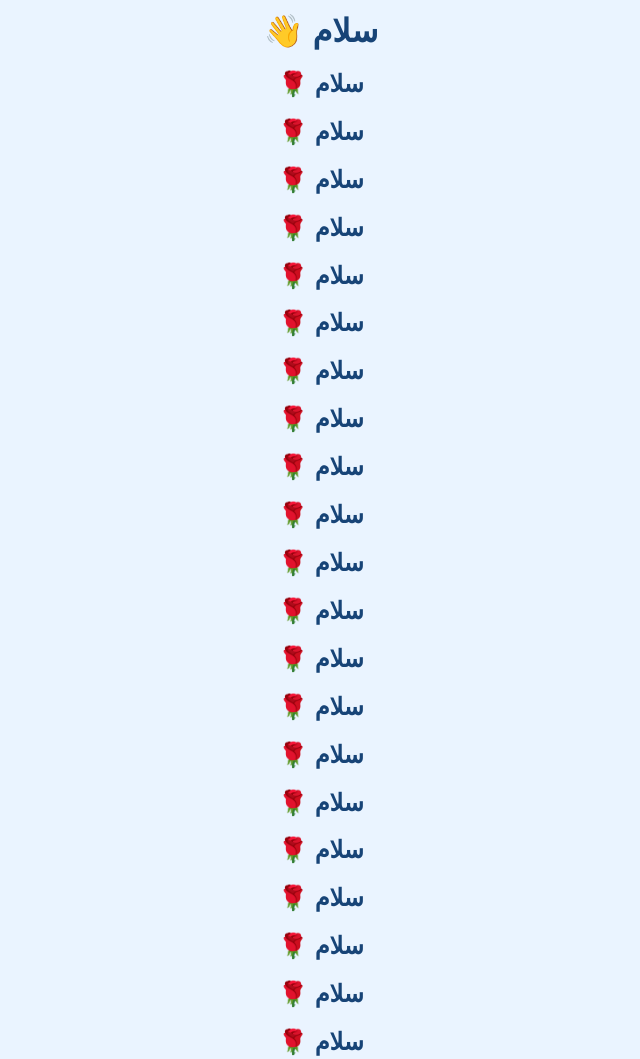
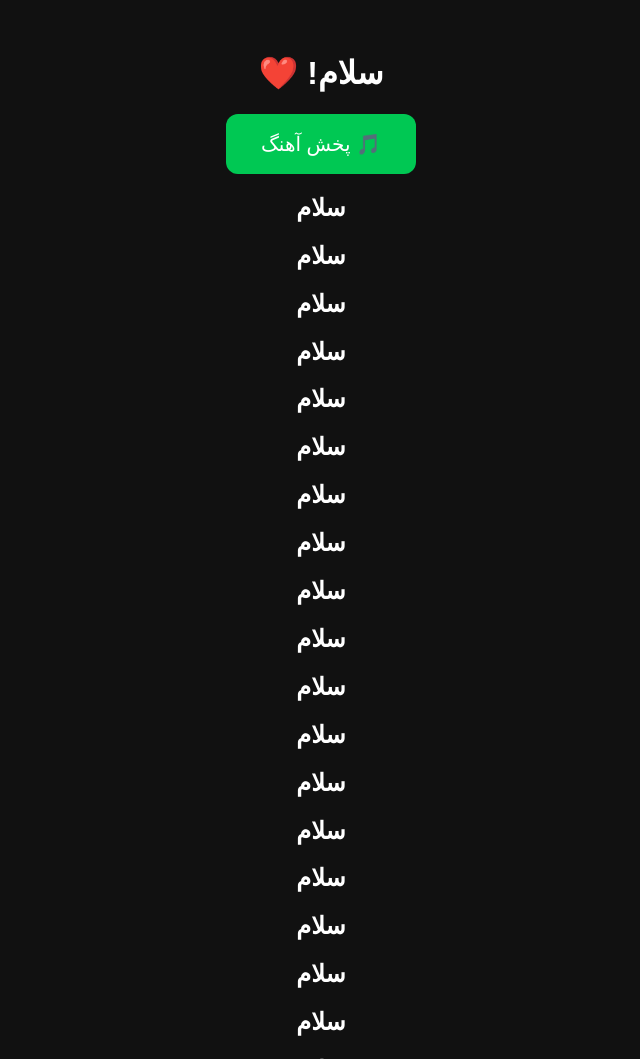
Before and after one commit to amirmk895-droid/salam-page, a plain HTML site: page index.html in a window 1280 px wide. Shown: the top 1059 px of the page, without its empty margins (319-959 px from the left). Drawn offline with Linux system fonts and the light colour scheme.

Commit message:
Add music button

```diff
--- a/index.html
+++ b/index.html
@@ -3,22 +3,37 @@
 <head>
   <meta charset="UTF-8">
   <meta name="viewport" content="width=device-width, initial-scale=1">
-<title>سلام!</title>
+  <title>سلام به تو</title>
   <style>
     body {
-  background: #eaf4ff;
+      background: #111;
+      color: white;
       text-align: center;
       font-family: sans-serif;
-  color: #174477;
+      padding: 25px;
     }
-h1 { margin: 12px; }
+    button {
+      background: #00c853;
+      color: white;
+      border: none;
+      padding: 18px 35px;
+      border-radius: 12px;
+      font-size: 20px;
+    }
   </style>
 </head>
 <body>
-<h1>سلام 👋</h1>
+  <h1>سلام! ❤️</h1>
+  <button onclick="document.getElementById('music').play()">
+    🎵 پخش آهنگ
+  </button>
+  <audio id="music" src="music.mp3"></audio>
+
+  <div id="salams"></div>
+
   <script>
-for (let i = 0; i < 99; i++) {
-  document.write("<h2>سلام 🌹</h2>");
+    for (let i = 0; i < 100; i++) {
+      document.getElementById('salams').innerHTML += '<h2>سلام</h2>';
     }
   </script>
 </body>
```
Also changed, not shown: 1 other file. Lines whose indentation alone changed are shown as unchanged.
